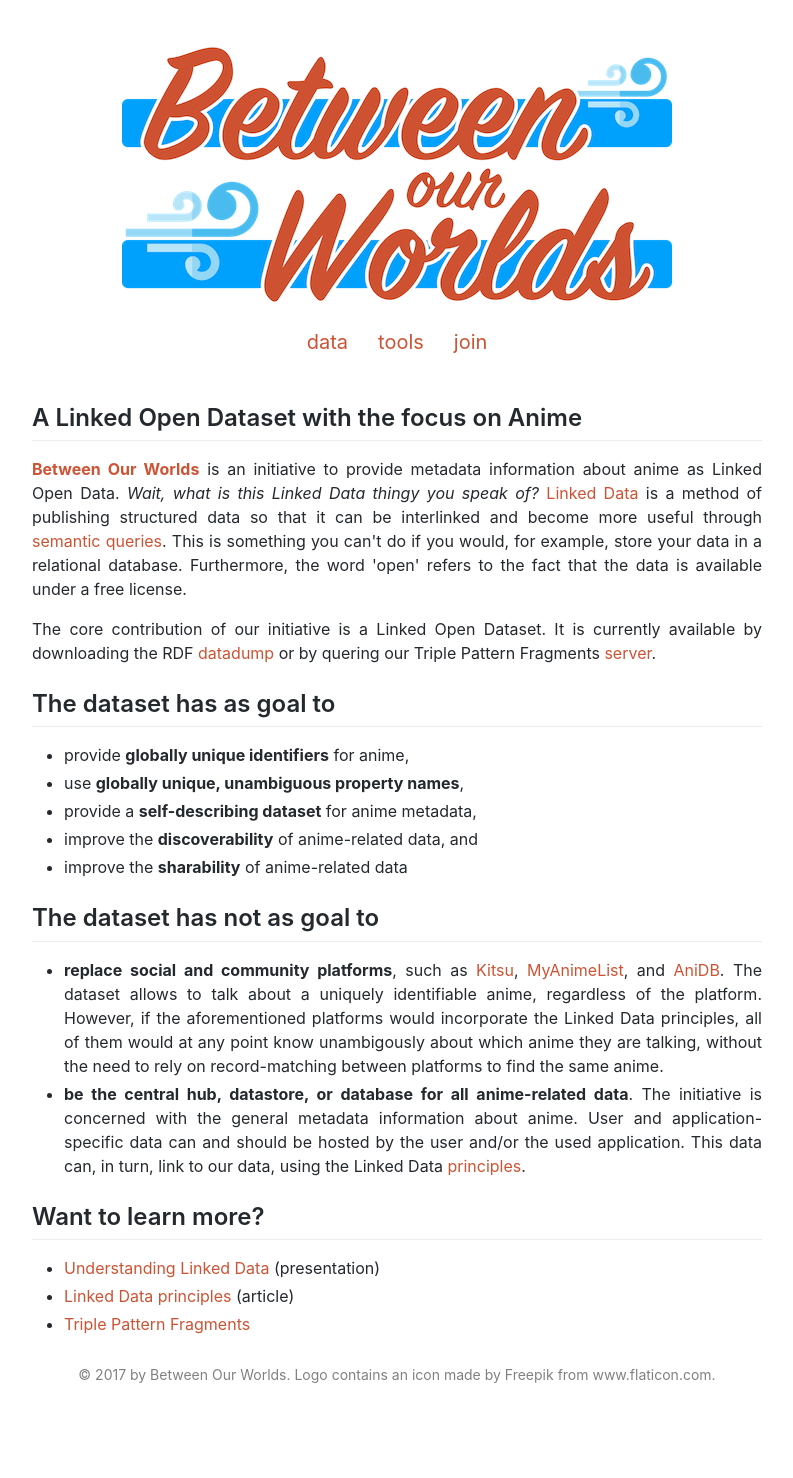
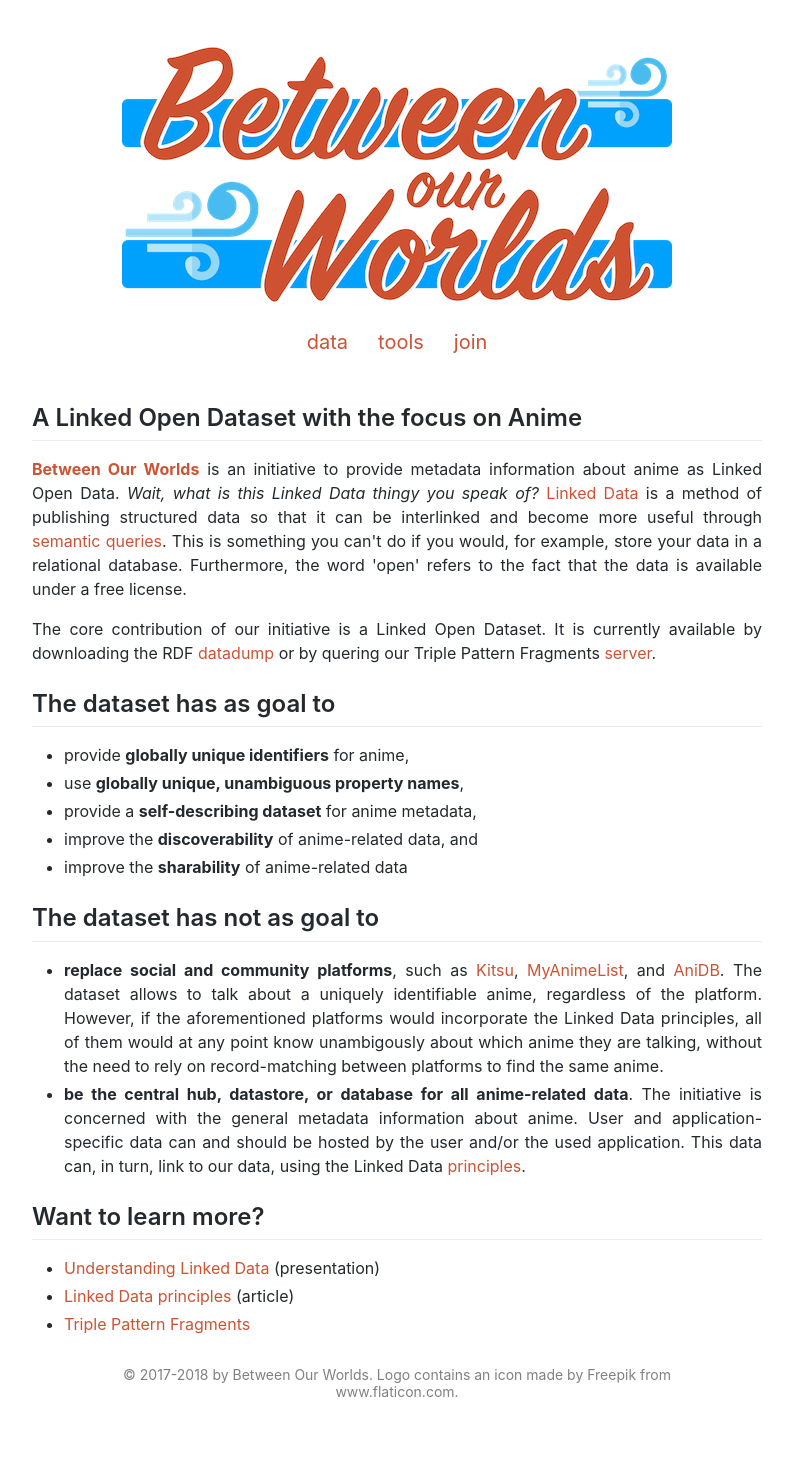
Before and after one commit to BetweenOurWorlds/website, a Jekyll site: the page built from index.html, in a window 1280 px wide. Shown: the whole page, without its empty margins (243-1036 px from the left). Built offline with Jekyll 4.4.1, drawn with Linux system fonts in a browser that asks for light colours.

Commit message:
update year in footer

```diff
--- a/_layouts/default.html
+++ b/_layouts/default.html
@@ -53,7 +53,7 @@
             {{ content }}
           </div>
 
-          <footer>&copy; 2017 by Between Our Worlds. Logo contains an icon made by <a target="_blank" href="http://www.freepik.com/">Freepik</a> from <a target="_blank" href="http://www.flaticon.com">www.flaticon.com</a>.</footer>
+          <footer>&copy; 2017-{{ "now" | date: "%Y" }} by Between Our Worlds. Logo contains an icon made by <a target="_blank" href="http://www.freepik.com/">Freepik</a> from <a target="_blank" href="http://www.flaticon.com">www.flaticon.com</a>.</footer>
         </div>
       </div>
     </div>
```
